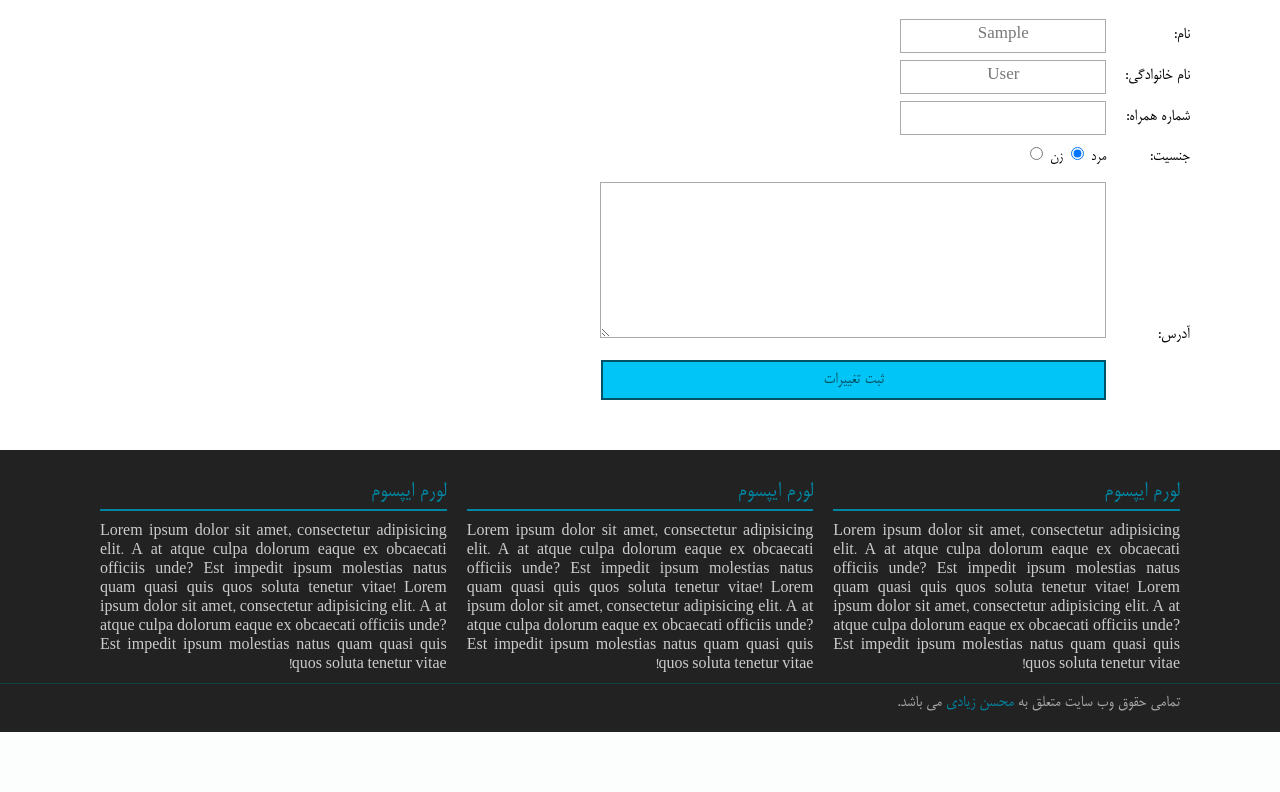
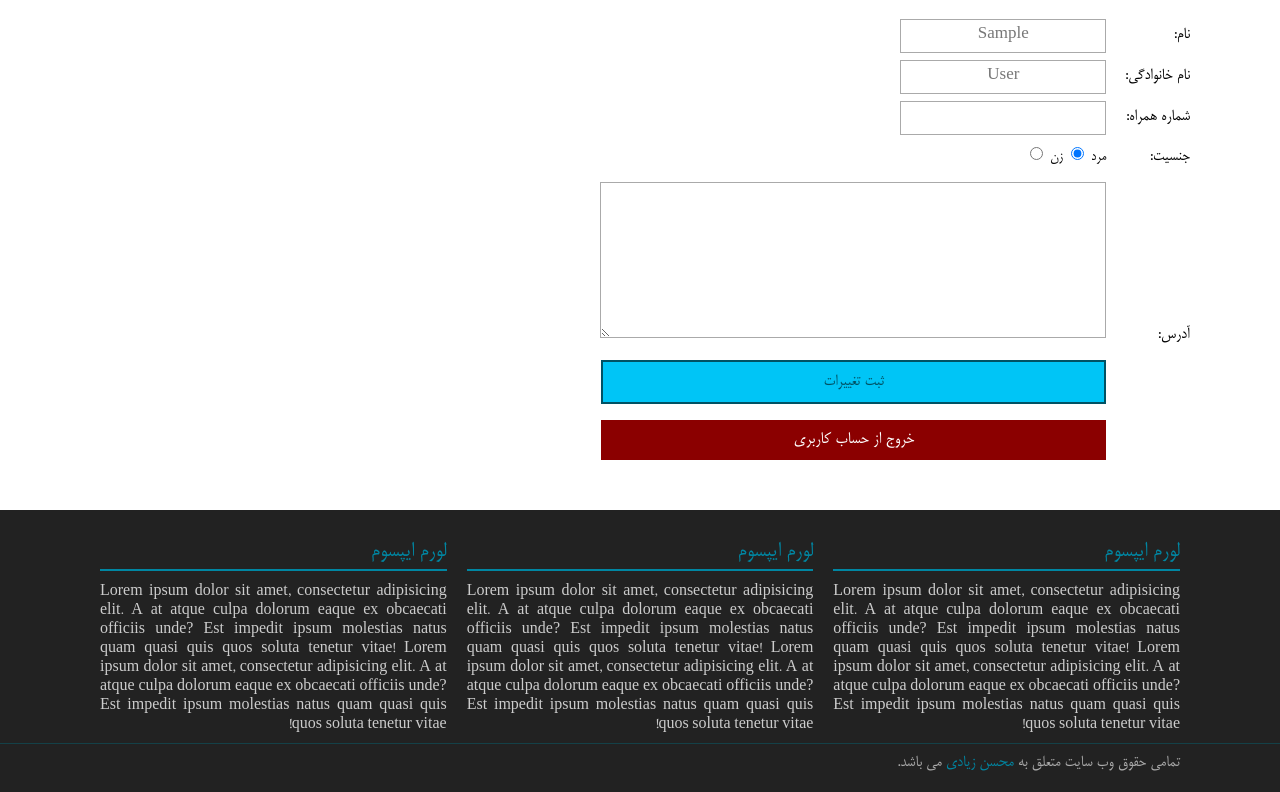
Before and after one commit to mohsen-ziadi/testBlog-with-Django, a Django app: page /blog/account-form/ in a window 1280 px wide. Shown: the part 474-1266 px from the top of the page. Before the commit the page ends 1206 px from the top, so only its background shows below. Run offline with Django 4.2, Linux system fonts and the light colour scheme; the visitor is signed in with stand-in values (Sample User, id 1); data comes from the database, SQL or seed files in the repository; some web fonts are replaced.

Commit message:
comeleted logout

```diff
--- a/TestBlog/urls.py
+++ b/TestBlog/urls.py
@@ -21,5 +21,6 @@ urlpatterns = [
     path('admin/', admin.site.urls,name="admin"),
     path('blog/',include('blog.urls')),
     path('',views.index,name="index"),
-    path('login/',views.user_login,name="login")
+    path('login/',views.user_login,name="login"),
+    path('logout/',views.loguot_view,name="logout")
 ]
--- a/blog/static/CSS/base.css
+++ b/blog/static/CSS/base.css
@@ -412,12 +412,27 @@ form{
 }
 
 .submit-accuont-form{
+    display: inline-block;
+    text-align: center;
     width: 505px;
-    height: 40px;
+    line-height: 40px;
     background: #00c5f6;
     border: 2.5px solid #005264;
     color: #005264;
     font-size: 18px;
+    padding: 0;
+}
+
+a.logout{
+    background:darkred!important;
+    color: #fff;
+    font-size: 19px;
+    border: none !important;
+}
+
+a.logout:hover{
+    background: red!important;
+    color: #000;
 }
 
 .submit-accuont-form:hover {
--- a/blog/views.py
+++ b/blog/views.py
@@ -1,4 +1,4 @@
-from django.shortcuts import render,get_object_or_404,redirect
+from django.shortcuts import render,get_object_or_404,redirect,HttpResponse
 from django.core.mail import send_mail
 from django.views.generic import ListView
 from django.contrib.auth import login,authenticate,logout
@@ -89,3 +89,7 @@ def user_login(request):
     else:
         form = LoginForm()
     return render(request,'blog/forms/login.html',{"form":form})
+
+def loguot_view(request):
+    logout(request)
+    return redirect("login")
--- a/templates/blog/forms/account_form.html
+++ b/templates/blog/forms/account_form.html
@@ -47,7 +47,10 @@
                     <br>
                     <span> </span>
                     <input class="submit-accuont-form" type="submit" value="ثبت تغییرات">
-
+                    <br>
+                    <br>
+                    <span> </span>
+                    <a href="{% url "logout" %}" class="submit-accuont-form logout">خروج از حساب کاربری</a>
                     {% csrf_token %}
                 </form>
             </div>
```
